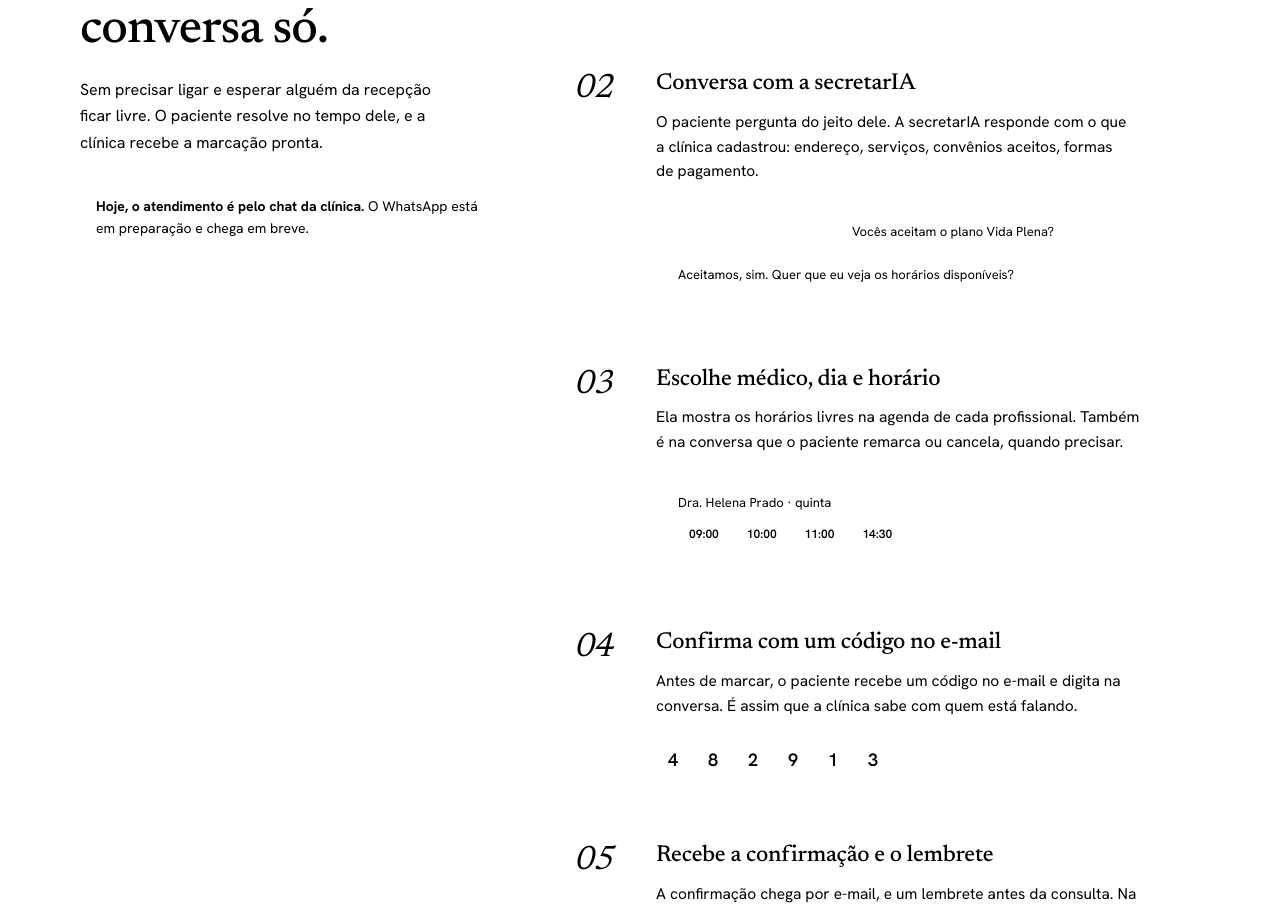
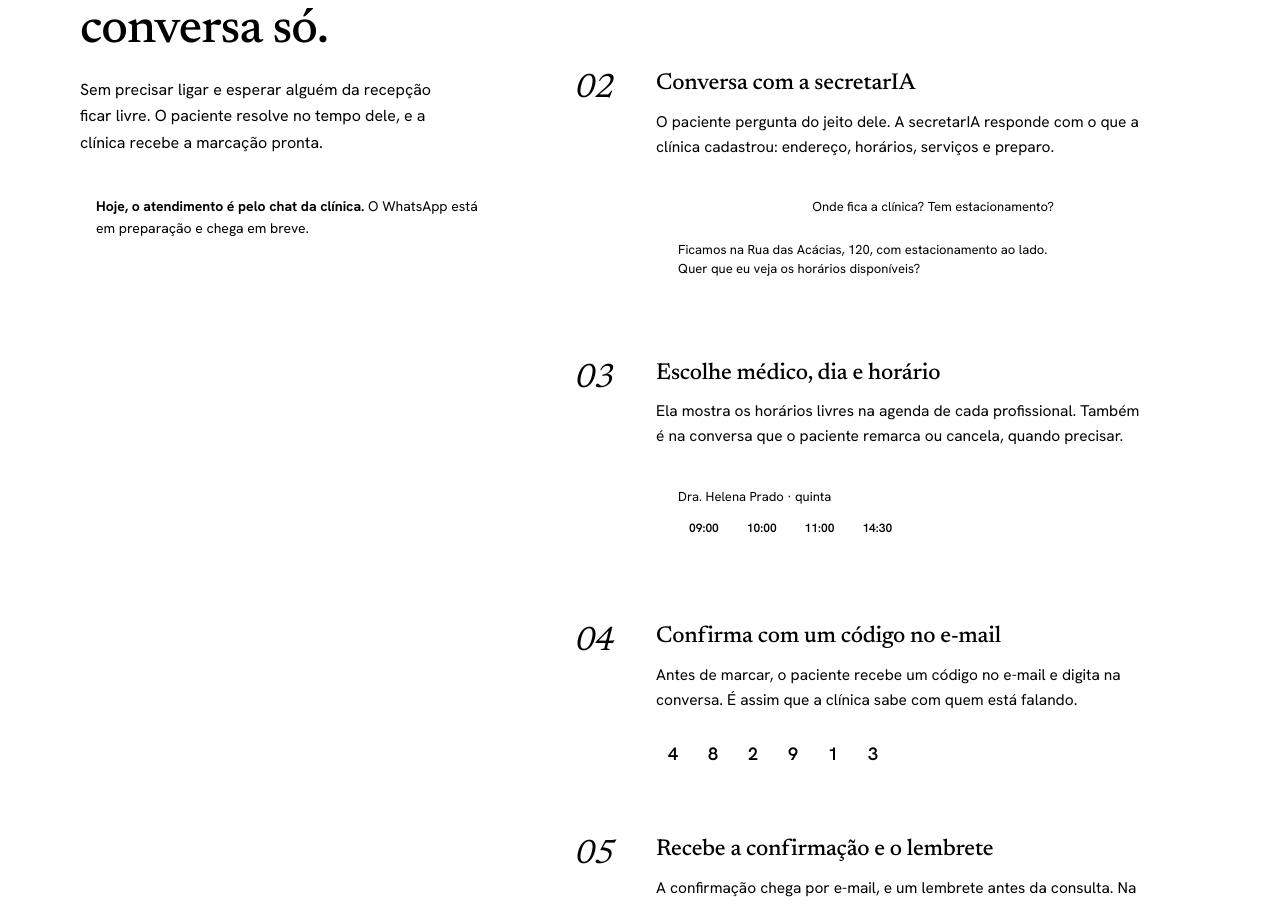
Before and after one commit to MateusChrysostomoS/secretarIA-frontend, a Next.js app: page / in a window 1280 px wide. Shown: the part 1260-2165 px from the top of the page. Built offline with nearby package versions, Linux system fonts and the light colour scheme; no server answers.

Commit message:
fix(landing): only claim answers the secretarIA gives today
The step-2 copy and its vignette said the AI answers accepted insurance
plans and payment methods. Today it does not (that waits for the per-clinic
knowledge base); show an address/parking question instead.

```diff
--- a/app/(marketing)/_components/Figures.tsx
+++ b/app/(marketing)/_components/Figures.tsx
@@ -159,8 +159,8 @@ export function StepAskArt() {
   return (
     <div className="lp-art" aria-hidden="true">
       <div className="lp-vig lp-art__thread">
-        <div className="v-msg v-msg--out">Vocês aceitam o plano Vida Plena?</div>
-        <div className="v-msg v-msg--in">Aceitamos, sim. Quer que eu veja os horários disponíveis?</div>
+        <div className="v-msg v-msg--out">Onde fica a clínica? Tem estacionamento?</div>
+        <div className="v-msg v-msg--in">Ficamos na Rua das Acácias, 120, com estacionamento ao lado. Quer que eu veja os horários disponíveis?</div>
       </div>
     </div>
   );
--- a/app/(marketing)/page.tsx
+++ b/app/(marketing)/page.tsx
@@ -100,7 +100,7 @@ const STEPS: { title: string; text: string; art: () => React.ReactElement }[] =
   },
   {
     title: "Conversa com a secretarIA",
-    text: "O paciente pergunta do jeito dele. A secretarIA responde com o que a clínica cadastrou: endereço, serviços, convênios aceitos, formas de pagamento.",
+    text: "O paciente pergunta do jeito dele. A secretarIA responde com o que a clínica cadastrou: endereço, horários, serviços e preparo.",
     art: StepAskArt,
   },
   {
```
